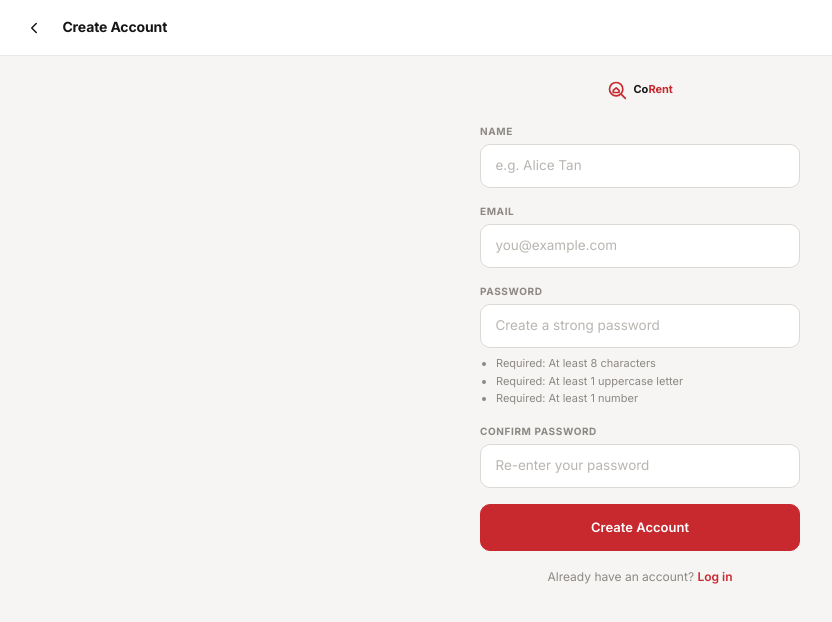
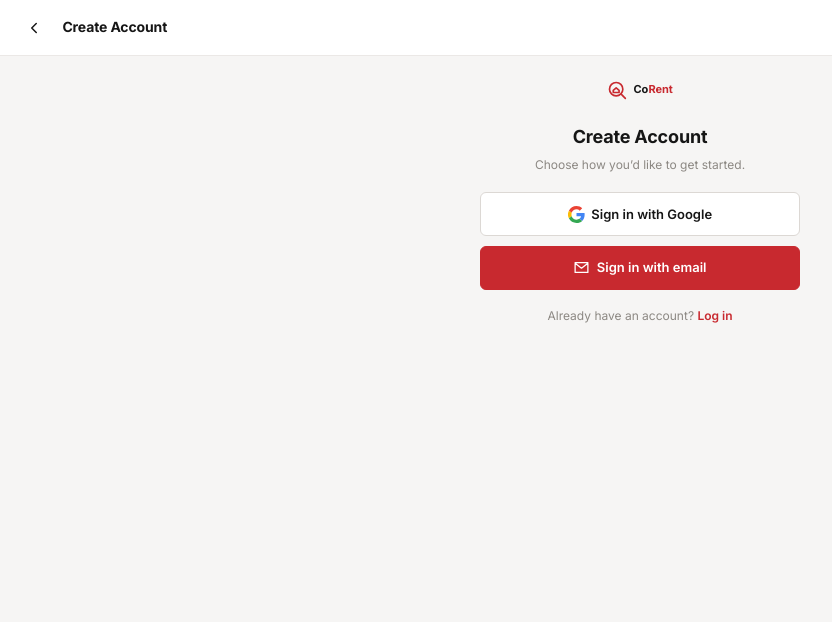
Before and after one commit to John-7-7/corent, a Vue app: page /register in a window 1280 px wide. Shown: the top 622 px of the page, without its empty margins (0-832 px from the left). Built offline with nearby package versions, Linux system fonts and the light colour scheme.

Commit message:
Add sign in function using google account and email (firebase auth sdk)

```diff
--- a/src/services/authService.js
+++ b/src/services/authService.js
@@ -6,6 +6,7 @@ import {
   onAuthStateChanged,
   reauthenticateWithCredential,
   reauthenticateWithPopup,
+  signInWithPopup,
   signInWithEmailAndPassword,
   signOut,
   updatePassword,
@@ -67,6 +68,11 @@ export async function registerAccount(name, email, password) {
   return credential.user
 }
 
+export async function signInWithGoogle() {
+  const credential = await signInWithPopup(auth, new GoogleAuthProvider())
+  return credential.user
+}
+
 export async function signInUser(email, password) {
   const credential = await signInWithEmailAndPassword(auth, email.trim(), password)
   return credential.user
--- a/src/views/RegisterView.vue
+++ b/src/views/RegisterView.vue
@@ -3,7 +3,7 @@ import { computed, ref } from 'vue'
 import { useRouter } from 'vue-router'
 import AppIcon from '@/components/AppIcon.vue'
 import FlowTopBar from '@/components/FlowTopBar.vue'
-import { registerAccount } from '@/services/authService'
+import { registerAccount, signInWithGoogle } from '@/services/authService'
 
 const router = useRouter()
 
@@ -11,6 +11,7 @@ const name = ref('')
 const email = ref('')
 const password = ref('')
 const confirmPassword = ref('')
+const emailRegistration = ref(false)
 const submitAttempted = ref(false)
 const submitting = ref(false)
 const submitError = ref('')
@@ -44,7 +45,7 @@ const passwordsMatch = computed(() =>
   password.value === confirmPassword.value
 )
 
-function onSubmit() {
+async function onSubmit() {
   submitAttempted.value = true
   submitError.value = ''
   name.value = name.value.trim()
@@ -60,9 +61,10 @@ function onSubmit() {
   }
 
   submitting.value = true
-  registerAccount(name.value, email.value, password.value)
-    .then(() => router.push('/preferences'))
-    .catch((error) => {
+  try {
+    await registerAccount(name.value, email.value, password.value)
+    await router.push('/preferences')
+  } catch (error) {
     switch (error?.code) {
       case 'auth/email-already-in-use':
         submitError.value = 'An account already exists for this email. Log in instead.'
@@ -79,10 +81,40 @@ function onSubmit() {
       default:
         submitError.value = error?.message || 'Unable to create your account. Please try again.'
     }
-    })
-    .finally(() => {
+  } finally {
     submitting.value = false
-    })
+  }
+}
+
+async function onGoogleSignIn() {
+  submitError.value = ''
+  submitting.value = true
+  try {
+    await signInWithGoogle()
+    await router.push('/preferences')
+  } catch (error) {
+    switch (error?.code) {
+      case 'auth/popup-closed-by-user':
+        submitError.value = 'Google sign-in was cancelled. Please try again.'
+        break
+      case 'auth/popup-blocked':
+        submitError.value = 'Allow pop-ups to sign in with Google, then try again.'
+        break
+      case 'auth/account-exists-with-different-credential':
+        submitError.value = 'An account already exists for this email. Log in with your existing method.'
+        break
+      case 'auth/operation-not-allowed':
+        submitError.value = 'Google sign-in is not enabled for this app yet.'
+        break
+      case 'auth/network-request-failed':
+        submitError.value = 'Network error. Check your connection and try again.'
+        break
+      default:
+        submitError.value = error?.message || 'Unable to sign in with Google. Please try again.'
+    }
+  } finally {
+    submitting.value = false
+  }
 }
 </script>
 
@@ -99,8 +131,61 @@ function onSubmit() {
           </span>
         </div>
 
+        <template v-if="!emailRegistration">
+          <div class="auth-heading">
+            <h1>Create Account</h1>
+            <p>Choose how you’d like to get started.</p>
+          </div>
+
+          <div class="auth-methods">
+            <button
+              class="btn auth-provider auth-provider-google"
+              type="button"
+              :disabled="submitting"
+              @click="onGoogleSignIn"
+            >
+              <svg viewBox="0 0 48 48" aria-hidden="true">
+                <path fill="#EA4335" d="M24 9.5c3.54 0 6.71 1.22 9.21 3.6l6.85-6.85C35.9 2.38 30.47 0 24 0 14.62 0 6.51 5.38 2.56 13.22l7.98 6.19C12.43 13.72 17.74 9.5 24 9.5Z" />
+                <path fill="#4285F4" d="M46.98 24.55c0-1.57-.15-3.09-.38-4.55H24v9.02h12.94c-.58 2.96-2.26 5.48-4.74 7.18l7.65 5.93c4.47-4.13 7.13-10.2 7.13-17.58Z" />
+                <path fill="#FBBC05" d="M10.53 28.59a14.4 14.4 0 0 1 0-9.18l-7.98-6.19a23.9 23.9 0 0 0 0 21.56l7.98-6.19Z" />
+                <path fill="#34A853" d="M24 48c6.48 0 11.93-2.13 15.9-5.87l-7.65-5.93c-2.13 1.43-4.86 2.3-8.25 2.3-6.26 0-11.57-4.22-13.47-9.91l-7.98 6.19C6.51 42.62 14.62 48 24 48Z" />
+              </svg>
+              {{ submitting ? 'Connecting…' : 'Sign in with Google' }}
+            </button>
+            <button
+              class="btn btn-primary auth-provider"
+              type="button"
+              @click="emailRegistration = true"
+            >
+              <svg viewBox="0 0 24 24" aria-hidden="true">
+                <path d="M3 5h18v14H3z M3 6l9 7 9-7" />
+              </svg>
+              Sign in with email
+            </button>
+          </div>
+
+          <p v-if="submitError" class="field-error" role="alert">{{ submitError }}</p>
+          <p class="auth-foot">
+            Already have an account?
+            <router-link class="link" to="/login">
+              Log in
+            </router-link>
+          </p>
+        </template>
+
+        <template v-else>
+          <button
+            class="link back-link"
+            type="button"
+            :disabled="submitting"
+            @click="emailRegistration = false; submitError = ''; submitAttempted = false"
+          >
+            ← Choose another method
+          </button>
+          <h1 class="email-heading">Create account with email</h1>
+
           <div class="field">
-          <label for="username">Name</label>
+            <label for="name">Name</label>
 
             <input
               id="name"
@@ -127,11 +212,7 @@ function onSubmit() {
               type="email"
               placeholder="you@example.com"
               autocomplete="email"
-            :aria-describedby="
-              submitAttempted && !isEmailValid
-                ? 'email-error'
-                : undefined
-            "
+              :aria-describedby="submitAttempted && !isEmailValid ? 'email-error' : undefined"
               :aria-invalid="submitAttempted && !isEmailValid"
             />
 
@@ -156,19 +237,11 @@ function onSubmit() {
               type="password"
               placeholder="Create a strong password"
               autocomplete="new-password"
-            :aria-describedby="
-              submitAttempted && !isPasswordValid
-                ? 'password-criteria password-error'
-                : 'password-criteria'
-            "
+              :aria-describedby="submitAttempted && !isPasswordValid ? 'password-criteria password-error' : 'password-criteria'"
               :aria-invalid="submitAttempted && !isPasswordValid"
             />
 
-          <ul
-            id="password-criteria"
-            class="password-criteria"
-            aria-label="Password requirements"
-          >
+            <ul id="password-criteria" class="password-criteria" aria-label="Password requirements">
               <li
                 v-for="criterion in passwordCriteria"
                 :key="criterion.label"
@@ -196,35 +269,16 @@ function onSubmit() {
               id="confirm"
               v-model="confirmPassword"
               class="input"
-            :class="{
-              invalid:
-                submitAttempted &&
-                isPasswordValid &&
-                !passwordsMatch
-            }"
+              :class="{ invalid: submitAttempted && isPasswordValid && !passwordsMatch }"
               type="password"
               placeholder="Re-enter your password"
               autocomplete="new-password"
-            :aria-describedby="
-              submitAttempted &&
-              isPasswordValid &&
-              !passwordsMatch
-                ? 'confirm-error'
-                : undefined
-            "
-            :aria-invalid="
-              submitAttempted &&
-              isPasswordValid &&
-              !passwordsMatch
-            "
+              :aria-describedby="submitAttempted && isPasswordValid && !passwordsMatch ? 'confirm-error' : undefined"
+              :aria-invalid="submitAttempted && isPasswordValid && !passwordsMatch"
             />
 
             <p
-            v-if="
-              submitAttempted &&
-              isPasswordValid &&
-              !passwordsMatch
-            "
+              v-if="submitAttempted && isPasswordValid && !passwordsMatch"
               id="confirm-error"
               class="field-error"
               role="alert"
@@ -244,6 +298,7 @@ function onSubmit() {
               Log in
             </router-link>
           </p>
+        </template>
       </form>
     </main>
   </div>
@@ -262,6 +317,73 @@ function onSubmit() {
 
 .narrow {
   width: min(320px, 100%);
+}
+
+.auth-heading {
+  margin-bottom: 1.2rem;
+  text-align: center;
+}
+
+.auth-heading h1,
+.email-heading {
+  font-size: 18px;
+}
+
+.auth-heading p {
+  margin-top: 0.35rem;
+  color: var(--muted);
+  font-size: 12px;
+}
+
+.auth-methods {
+  display: grid;
+  gap: 0.6rem;
+}
+
+.auth-provider {
+  width: 100%;
+  min-height: 44px;
+  border-radius: 6px;
+}
+
+.auth-provider-google {
+  background: #fff;
+  border-color: var(--chip-line);
+}
+
+.auth-provider-google:hover {
+  background: var(--soft);
+}
+
+.auth-provider svg {
+  width: 17px;
+  height: 17px;
+}
+
+.auth-provider-google svg {
+  stroke: none;
+}
+
+.auth-provider:not(.auth-provider-google) svg {
+  fill: none;
+  stroke: currentColor;
+  stroke-linecap: round;
+  stroke-linejoin: round;
+  stroke-width: 1.8;
+}
+
+.auth-provider:disabled,
+button:disabled {
+  cursor: wait;
+  opacity: 0.7;
+}
+
+.back-link {
+  margin-bottom: 0.9rem;
+}
+
+.email-heading {
+  margin-bottom: 1rem;
 }
 
 .logo {
@@ -298,12 +420,7 @@ function onSubmit() {
   line-height: 1.4;
 }
 
-.invalid {
+.input.invalid {
   border-color: var(--red);
 }
-
-button:disabled {
-  cursor: wait;
-  opacity: 0.7;
-}
 </style>
```
Lines whose indentation alone changed are shown as unchanged.
